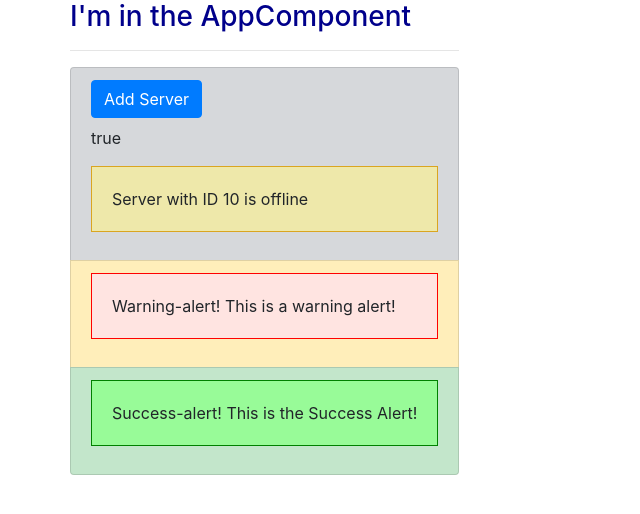
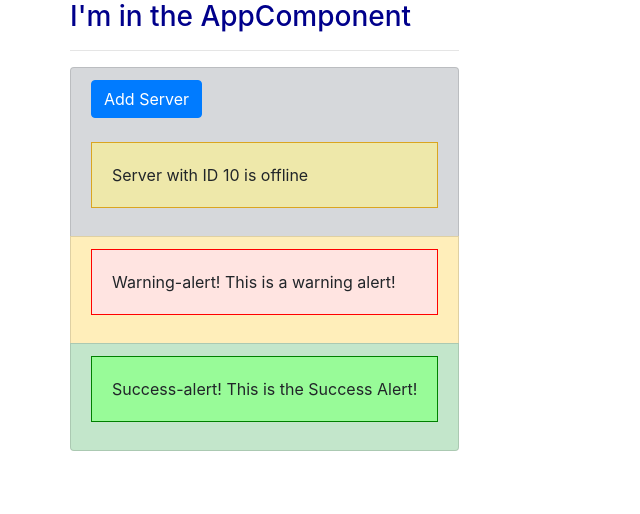
Before and after one commit to ddeveloper72/Angular_My_First_App, an Angular app: page / in a window 1280 px wide. Shown: the top 514 px of the page, without its empty margins (0-640 px from the left). Built offline with nearby package versions, Linux system fonts and the light colour scheme.

Commit message:
Added a method for event binding to create a server

```diff
--- a/src/app/servers/servers.component.html
+++ b/src/app/servers/servers.component.html
@@ -1,3 +1,6 @@
-<button class="btn btn-primary mb-2" [disabled]="!allowNewServer">Add Server</button>
-<p [innerText]='allowNewServer'></p>
+<button class="btn btn-primary mb-2"
+[disabled]="!allowNewServer"
+(click)="onCreateServer()">Add Server</button>
+<!-- <p [innerText]='allowNewServer'></p> -->
+<p>{{ serverCreationStatus }}</p>
 <app-server></app-server>
```
